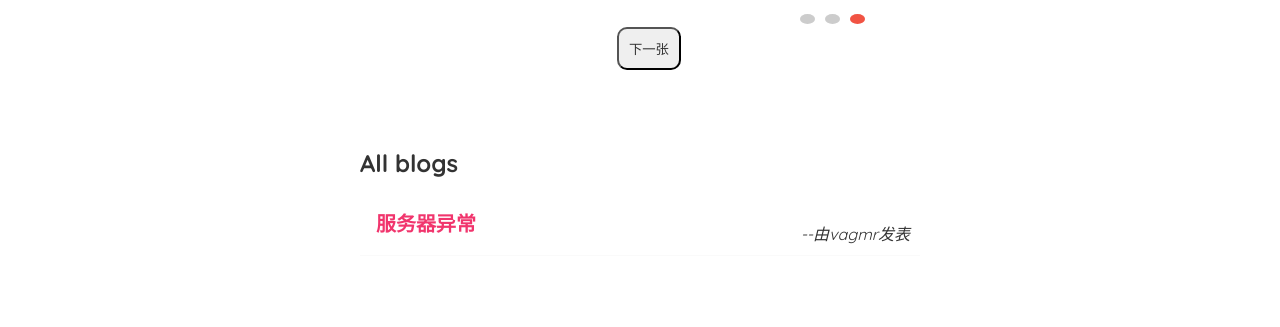
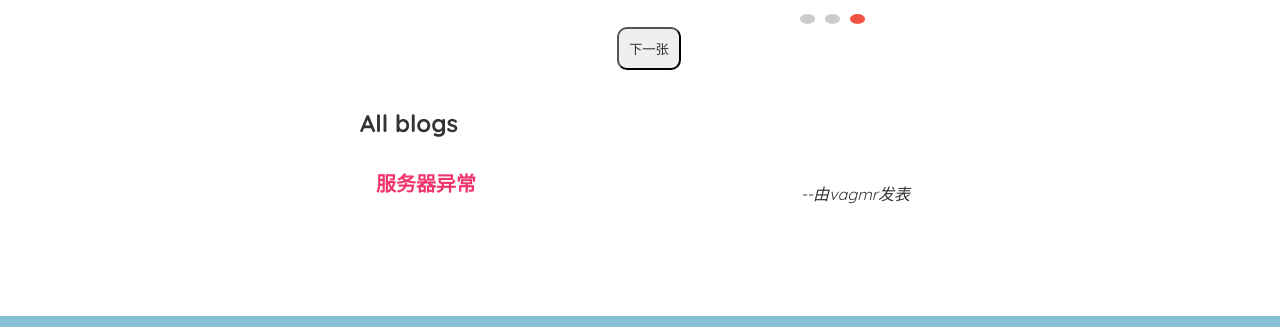
Before and after one commit to vagmr/react_blog, a React (Vite) app: page / in a window 1280 px wide. Shown: the part 473-800 px from the top of the page. Built offline with nearby package versions, Linux system fonts and the light colour scheme; no server answers.

Commit message:
fixed style

```diff
--- a/src/index.css
+++ b/src/index.css
@@ -9,6 +9,6 @@
 
 .con {
     max-width: 600px;
-    margin: 40px auto;
+    margin: 20px auto;
     padding: 20px;
 }
--- a/src/style/content.scss
+++ b/src/style/content.scss
@@ -1,6 +1,6 @@
 .content {
     max-width: 600px;
-    margin: 40px auto;
+    margin: 20px auto;
     padding: 20px;
 
     // 错误提示弹框
```
